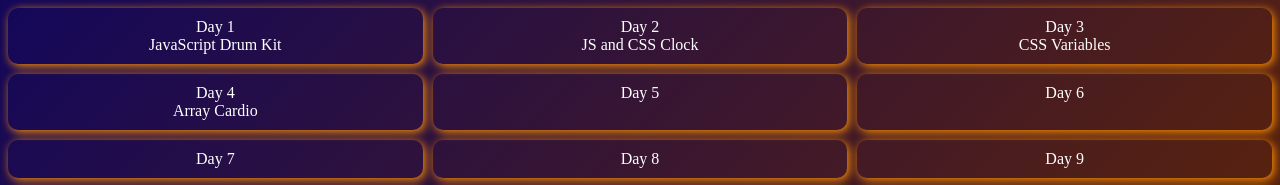
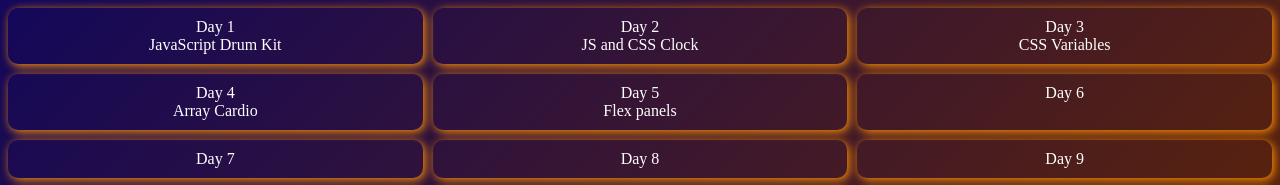
Before and after one commit to masiuk-mykola/JavaScript30, a plain HTML site: page index.html in a window 1280 px wide. Shown: the top 185 px of the page. Drawn offline with Linux system fonts and the light colour scheme.

Commit message:
Adds links to projects for Day 5 (Flex Panels) in 30 Days Vanilla JavaScript Challenge

```diff
--- a/index.html
+++ b/index.html
@@ -1,5 +1,6 @@
 <!DOCTYPE html>
 <html lang="en">
+
 <head>
   <meta charset="UTF-8" />
   <meta http-equiv="X-UA-Compatible" content="IE=edge" />
@@ -7,14 +8,13 @@
   <title>30 Days Vanilla JavaScript Challenge</title>
   <link rel="stylesheet" href="style.css" />
 </head>
+
 <body>
   <div class="box">
     <ul>
       <li>
         <p>Day 1</p>
-          <a href="./01 - JavaScript Drum Kit/index.html"
-            >JavaScript Drum Kit</a
-          >
+        <a href="./01 - JavaScript Drum Kit/index.html">JavaScript Drum Kit</a>
       </li>
       <li>
         <p>Day 2</p>
@@ -30,6 +30,7 @@
       </li>
       <li>
         <p>Day 5</p>
+        <a href="./05 - Flex Panels/index.html">Flex panels</a>
       </li>
       <li>
         <p>Day 6</p>
@@ -109,4 +110,5 @@
     </ul>
   </div>
 </body>
+
 </html>
```
Lines whose indentation alone changed are shown as unchanged.
